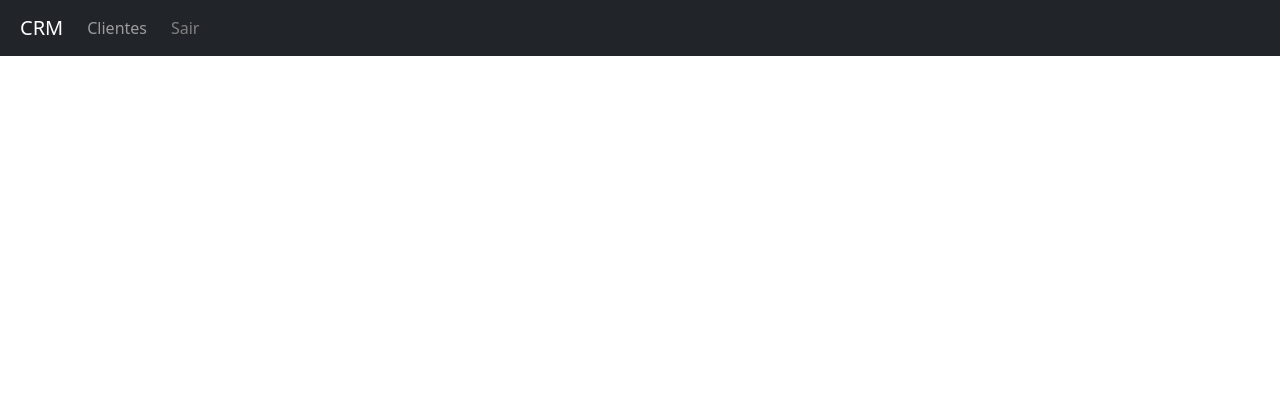
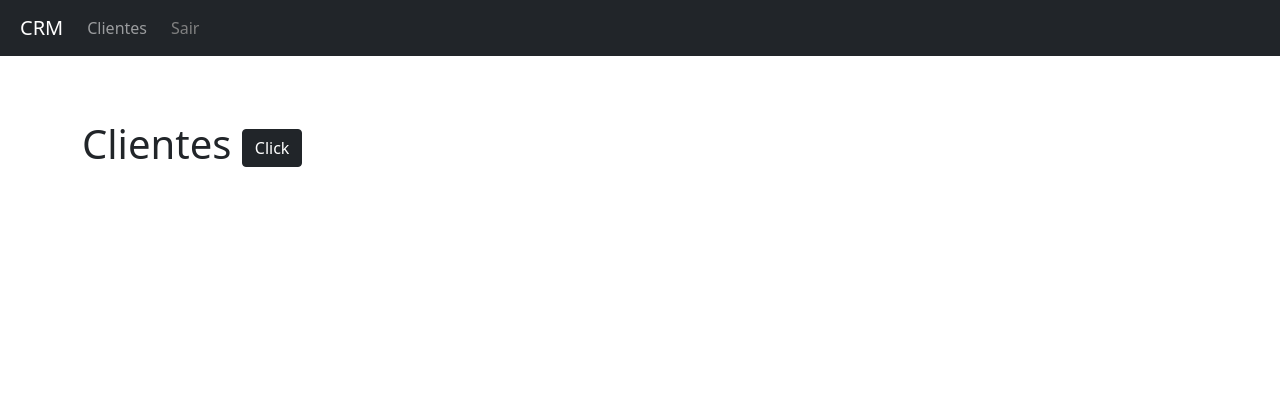
Before and after one commit to Samuelxd42/app-django-aprimoramento, a Django app: page / in a window 1280 px wide. Shown: the top 420 px of the page. Run offline with Django 3.2, Linux system fonts and the light colour scheme; the visitor is signed in with stand-in values (Sample User, id 1).

Commit message:
alteracao

```diff
--- a/core/templates/index.html
+++ b/core/templates/index.html
@@ -2,4 +2,9 @@
 
 {% block main %}
 
+    <h1> Clientes
+        <a class="btn btn-dark" href="{% url 'list_clients' %}">Click</a>
+    </h1>
+
+
 {% endblock %}
```
